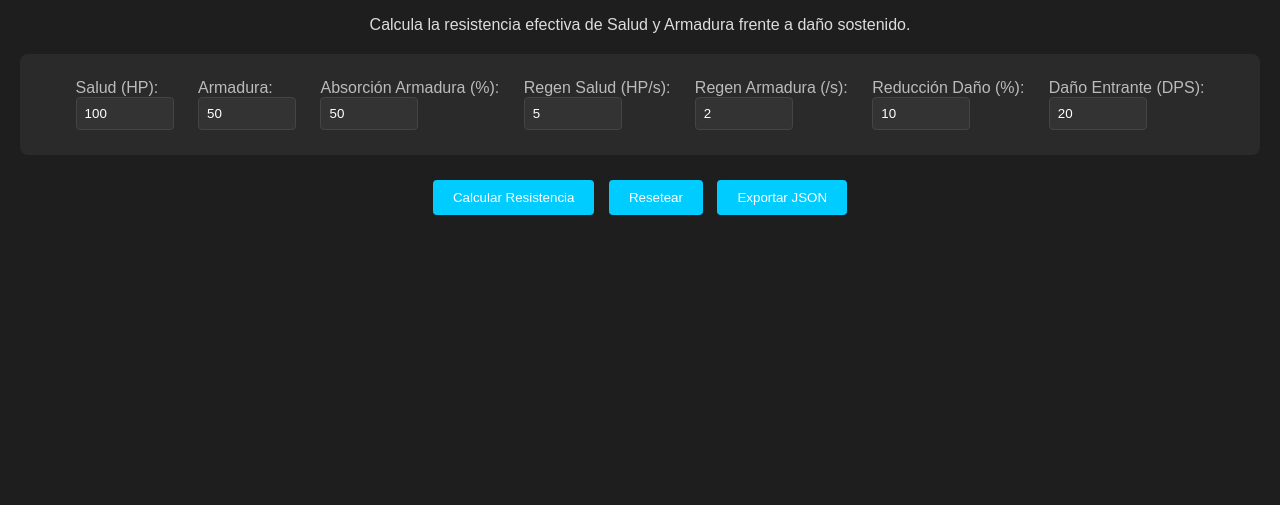
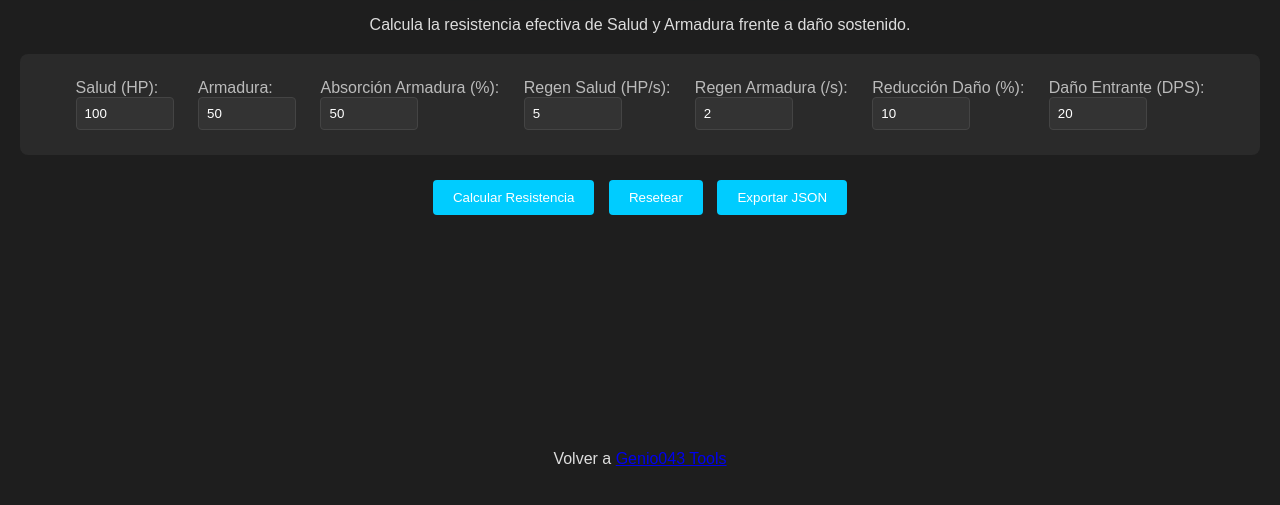
Before and after one commit to genio043/health-armor, a plain HTML site: page index.html in a window 1280 px wide. Shown: the part 55-560 px from the top of the page. Drawn offline with nearby package versions, Linux system fonts and the light colour scheme.

Commit message:
Update index.html

```diff
--- a/index.html
+++ b/index.html
@@ -165,5 +165,6 @@
             URL.revokeObjectURL(url);
         }
     </script>
+    <footer><p>Volver a <a href="https://genio043.github.io/">Genio043 Tools</a></p></footer>
 </body>
 </html>
```
